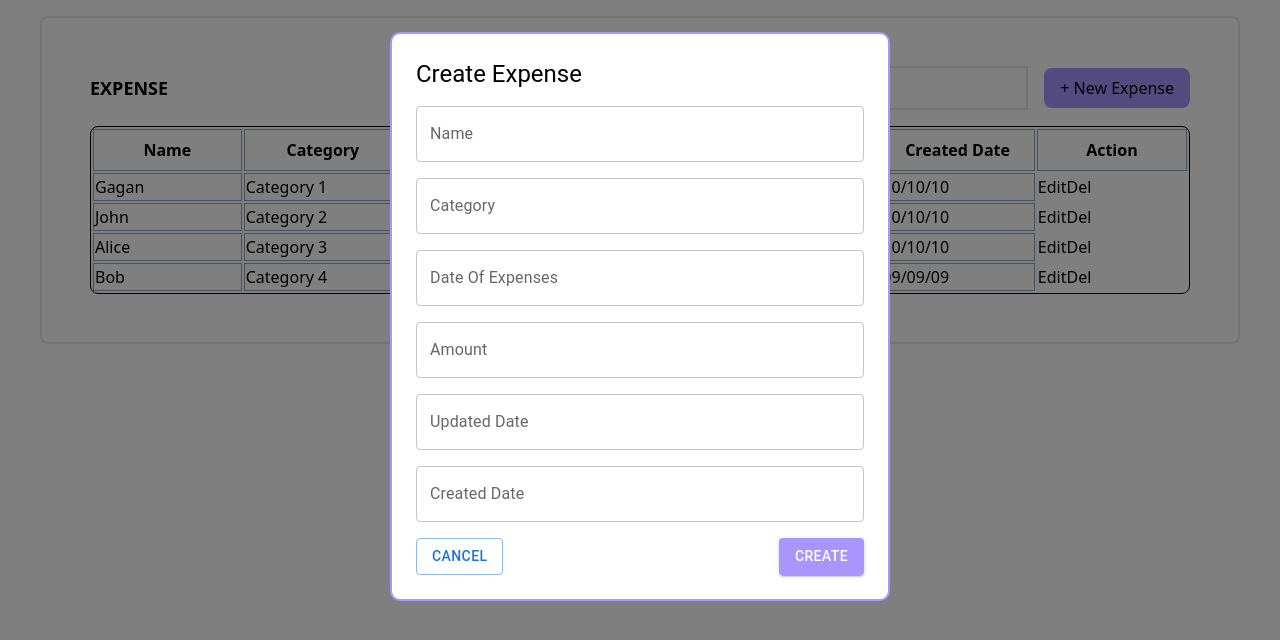
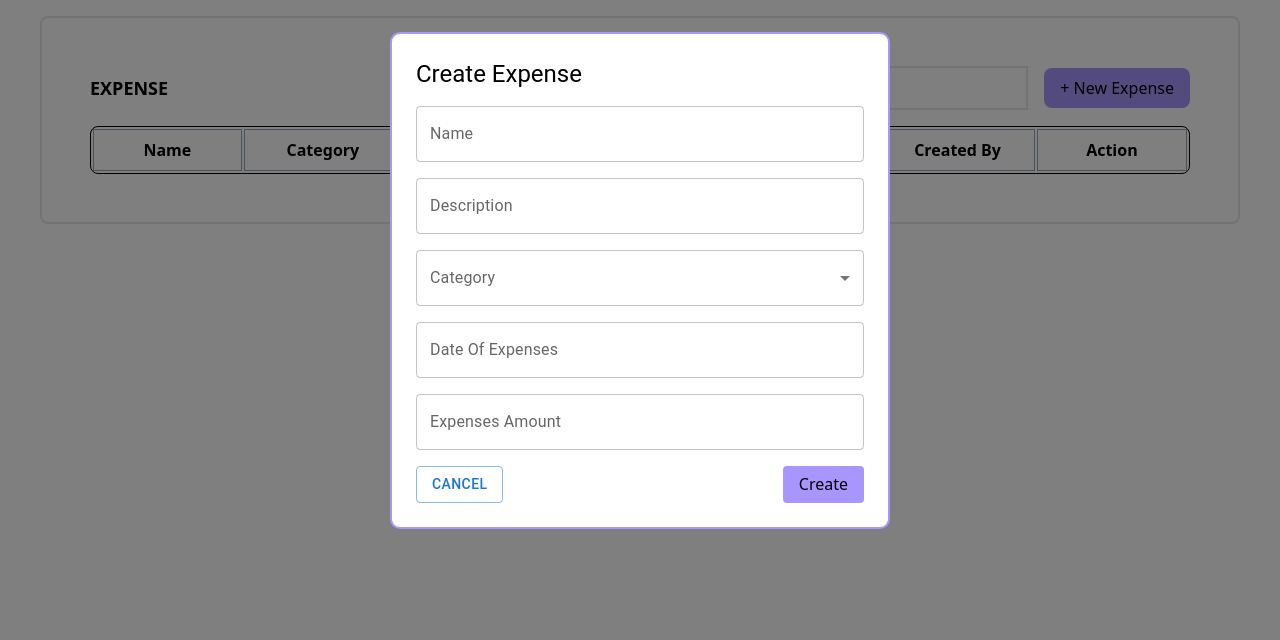
Before and after one commit to Gaganprasadbg/assignment, a Next.js app: page /expenses in a window 1280 px wide. Both pictures are taken after typing "Sample", "Sample" into the empty fields and a click on the button "+ New Expense". Shown: the top 640 px of the page. Built offline with nearby package versions, Linux system fonts and the light colour scheme.

Commit message:
functionality
functionality

```diff
--- a/package.json
+++ b/package.json
@@ -14,7 +14,9 @@
     "@mui/icons-material": "^5.14.14",
     "@mui/material": "^5.14.14",
     "@mui/styled-engine-sc": "^6.0.0-alpha.2",
+    "@mui/x-date-pickers": "^6.16.2",
     "bootstrap": "^5.3.2",
+    "dayjs": "^1.11.10",
     "next": "13.5.5",
     "react": "^18",
     "react-dom": "^18",
--- a/src/components/CreatExpensev/index.tsx
+++ b/src/components/CreatExpensev/index.tsx
@@ -1,34 +1,89 @@
-import React, { useState } from 'react';
-import { Modal, Box, TextField, Button, Typography } from '@mui/material';
+import React, { useEffect, useState } from 'react';
+import {
+  Modal,
+  Box,
+  TextField,
+  Button,
+  Typography,
+  MenuItem,
+} from '@mui/material';
+import dayjs from 'dayjs';
+import { DemoContainer } from '@mui/x-date-pickers/internals/demo';
+import { AdapterDayjs } from '@mui/x-date-pickers/AdapterDayjs';
+import { LocalizationProvider } from '@mui/x-date-pickers/LocalizationProvider';
+import { DatePicker } from '@mui/x-date-pickers/DatePicker';
+import { useExpense } from '@/utilities/expensesContext';
 
 type ExpenseProps = {
   open: boolean;
   onClose: () => void;
 };
+const initialExpense = {
+  name: '',
+  description: '',
+  category: '',
+  dateOfExpenses: "",
+  expensesAmount: '',
+};
 
 function CreateExpense(props: ExpenseProps) {
-  const [close, setSetclose] = useState(false);
-  const [category, setCategory] = useState('');
-  const [dateOfExpenses, setDateOfExpenses] = useState('');
-  const [amount, setAmount] = useState('');
-  const [updatedDate, setUpdatedDate] = useState('');
-  const [createdDate, setCreatedDate] = useState('');
+  const [expense, setExpense] = useState({
+    name: '',
+    description: '',
+    category: '',
+    dateOfExpenses: "",
+    expensesAmount: '',
+  });
+const {setExpenses ,editExpenseData,editEnable,editIndex,expenses,setEditEnable}=useExpense();
+
+  const handleDateChange = (date:any) => {
+    setExpense((prev) => ({
+      ...prev,
+      dateOfExpenses: date,
+    }));
+  };
+
+  const handelOnChange = (e: any) => {
+    setExpense((prev) => ({
+      ...prev,
+      [e.target.name]: e.target.value,
+    }));
+  };
+
+  useEffect(()=>{
+    setExpense(editExpenseData)
+  },[editExpenseData])
 
   const handleCreate = () => {
+    const currentDate = new Date();
+   const formattedDate = currentDate.toISOString().slice(0, 10);
 
-
-  };
-  const handleCancel = () => {
-    // Close the modal when the "Cancel" button is clicked
+   const updatedExpense = { ...expense, updatedDate: formattedDate };
+    setExpenses((prev:any)=>[...prev,updatedExpense])
+    setExpense(initialExpense)
     props.onClose();
   };
 
+  const handleCancel = () => {
+    props.onClose();
+  };
+
+  const handelUpDate=()=>{
+    const currentDate = new Date();
+    const formattedDate = currentDate.toISOString().slice(0, 10);
+    const EdeitedData=[...expenses]
+     EdeitedData[editIndex]={ ...expense, updatedDate: formattedDate }
+     setExpenses(EdeitedData)
+     props.onClose();
+     setExpense(initialExpense)
+     setEditEnable(false)
+  }
   return (
-    <div >
- <Modal open={props.open} onClose={props.onClose} >
+    <div>
+      <Modal open={props.open} onClose={props.onClose}>
         <Box
           sx={{
-          width: 500,
+            maxWidth: 500,
             backgroundColor: '#fff',
             m: 'auto',
             mt: 4,
@@ -40,61 +95,73 @@ function CreateExpense(props: ExpenseProps) {
           <Typography variant="h5" sx={{ marginBottom: 2 }}>
             Create Expense
           </Typography>
+
           <TextField
             label="Name"
             fullWidth
-
-
+            name="name"
+            value={expense?.name}
+            onChange={handelOnChange}
             sx={{ marginBottom: 2 }}
+          />
+          <TextField
+            label="Description"
+            fullWidth
+            value={expense?.description}
+            onChange={handelOnChange}
+            sx={{ marginBottom: 2 }}
+            name="description"
+            inputProps={{ maxLength: 140 }}
           />
           <TextField
             label="Category"
             fullWidth
-          value={category}
-          onChange={(e) => setCategory(e.target.value)}
+            value={expense?.category}
+            onChange={handelOnChange}
             sx={{ marginBottom: 2 }}
+            select
+            name="category"
+          >
+            <MenuItem value="Health">Health</MenuItem>
+            <MenuItem value="Electronics">Electronics</MenuItem>
+            <MenuItem value="Travel">Travel</MenuItem>
+            <MenuItem value="Education">Education</MenuItem>
+            <MenuItem value="Others">Others</MenuItem>
+          </TextField>
+
+          <LocalizationProvider dateAdapter={AdapterDayjs} >
+            <DatePicker
+              label="Date Of Expenses"
+
+              value={expense?.dateOfExpenses}
+              onChange={handleDateChange}
+              sx={{ marginBottom: 2, width: '100%' }}
             />
+          </LocalizationProvider>
+
           <TextField
-          label="Date Of Expenses"
+            label="Expenses Amount"
             fullWidth
-          value={dateOfExpenses}
-          onChange={(e) => setDateOfExpenses(e.target.value)}
+            type="number"
+            value={expense?.expensesAmount}
+            onChange={handelOnChange}
             sx={{ marginBottom: 2 }}
+            name="expensesAmount"
           />
-        <TextField
-          label="Amount"
-          fullWidth
-          value={amount}
-          onChange={(e) => setAmount(e.target.value)}
-          sx={{ marginBottom: 2 }}
-        />
-        <TextField
-          label="Updated Date"
-          fullWidth
-          value={updatedDate}
-          onChange={(e) => setUpdatedDate(e.target.value)}
-          sx={{ marginBottom: 2 }}
-        />
-        <TextField
-          label="Created Date"
-          fullWidth
-          value={createdDate}
-          onChange={(e) => setCreatedDate(e.target.value)}
-          sx={{ marginBottom: 2 }}
-        />
-        <div className='flex justify-between'>
-        <Button variant="outlined"sx={{ marginRight: 2 }} onClick={handleCancel}>
+
+          <div className="flex justify-between">
+            <Button variant="outlined" sx={{ marginRight: 2 }} onClick={handleCancel}>
               Cancel
             </Button>
-        <Button variant="contained" sx={{backgroundColor:"#a895fd"}} onClick={handleCreate}>
+          {editEnable ?    <button className="px-4 rounded" style={{ backgroundColor: '#a895fd' }} onClick={handelUpDate} >
+              Update
+            </button>:<button className="px-4 rounded" style={{ backgroundColor: '#a895fd' }} onClick={handleCreate}>
               Create
-        </Button>
+            </button>}
           </div>
-
         </Box>
       </Modal>
     </div>
-
   );
 }
 
--- a/src/pages/_app.tsx
+++ b/src/pages/_app.tsx
@@ -1,6 +1,12 @@
 import '@/styles/globals.css'
+import { ExpenseContextProvider } from '@/utilities/expensesContext'
 import type { AppProps } from 'next/app'
 
 export default function App({ Component, pageProps }: AppProps) {
-  return <Component {...pageProps} />
+  return (
+    <ExpenseContextProvider>
+      <Component {...pageProps} />
+    </ExpenseContextProvider>
+    )
+
 }
--- a/src/pages/expenses/index.tsx
+++ b/src/pages/expenses/index.tsx
@@ -1,9 +1,15 @@
 import CreateExpense from '@/components/CreatExpensev'
 import React, { useState } from 'react'
+import DeleteIcon from '@mui/icons-material/Delete';
+import DriveFileRenameOutlineIcon from '@mui/icons-material/DriveFileRenameOutline';
+import { useExpense } from '@/utilities/expensesContext';
+import dayjs from 'dayjs';
 
 const Expenses = () => {
   const [modalOpen,setIsModalOpen]=useState(false)
- const [close,setClose]=useState(false)
+  const [close,setClose]=useState(false)
+  const {expenses,setEditExpenses,setEditEnable,setEditIndex,setExpenses}=useExpense()
+
 
   const handelExpensiveModal=()=>{
     setIsModalOpen(true)
@@ -11,48 +17,26 @@ const Expenses = () => {
   const handleCloseModal = () => {
     setIsModalOpen(false);
   };
-  const tableData = [
-    {
-      Name: "Gagan",
-      Category: "Category 1",
-      DateOfExpenses: "12/12/12",
-      Amount: "108",
-      UpdatedDate: "12/12/12",
-      CreatedDate: "10/10/10",
-    },
-    {
-      Name: "John",
-      Category: "Category 2",
-      DateOfExpenses: "12/12/12",
-      Amount: "108",
-      UpdatedDate: "12/12/12",
-      CreatedDate: "10/10/10",
-    },
 
-    {
-      Name: "Alice",
-      Category: "Category 3",
-      DateOfExpenses: "11/11/11",
-      Amount: "$50",
-      UpdatedDate: "12/12/12",
-      CreatedDate: "10/10/10",
-    },
-    {
-      Name: "Bob",
-      Category: "Category 4",
-      DateOfExpenses: "10/10/10",
-      Amount: "$75",
-      UpdatedDate: "11/11/11",
-      CreatedDate: "09/09/09",
-    },
-    // Add as many objects as needed
-  ];
+const handelEdit=(item:any,index:number)=>{
+  setIsModalOpen(true);
+ const data =[...expenses]
+ const editData=data[index]
+ setEditExpenses(editData)
+ setEditEnable(true)
+ setEditIndex(index)
+}
+const handelDelete=(index:number)=>{
+  const DeleteData=[...expenses]
+  const deletedData=DeleteData.splice(index,0)
+  setExpenses(deletedData);
+}
 
   return (
     <>
       <div className='mx-auto' style={{margin:"0 auto", maxWidth:"1200px"}}>
         <div className='p-12 border-2 border-solid mt-4 rounded-lg'>
-        <div className='flex justify-between'>
+        <div className='flex justify-between flex-wrap'>
             <h1 className='font-bold text-lg py-2'>EXPENSE</h1>
             <div >
                 <input className='mx-4 p-2 border-2 border-solid' type="text" placeholder='Filter By Date' />
@@ -62,7 +46,7 @@ const Expenses = () => {
 
             </div>
         </div>
-        <div className='min-w-full  mt-4 overflow-x-auto'>
+        <div className='min-w-full  mt-4 overflow-x-auto lg:overflow-x-hidden'>
   <table className='border border-black rounded-lg table-fixed md:table-fixed  border-separate'>
     <thead className='border-2 border-solid rounded-lg' >
       <tr>
@@ -71,24 +55,23 @@ const Expenses = () => {
         <th className='px-2 w-[200px] py-2 border border-slate-400'>Date Of Expenses</th>
         <th className='px-2 w-[200px] py-2 border border-slate-400'>Amount</th>
         <th className='px-2 w-[200px] py-2 border border-slate-400'>Updated Date</th>
-        <th className='px-2 w-[200px] py-2 border border-slate-400'>Created Date</th>
+        <th className='px-2 w-[200px] py-2 border border-slate-400'>Created By</th>
         <th className='px-2 w-[200px] py-2 border border-slate-400'>Action</th>
       </tr>
     </thead>
     <tbody>
-
-        {tableData?.map((item,index)=>{
+      {expenses.length>0 && expenses?.map((item:any,index:number)=>{
           return(
-           <tr className='border-collapse border-2 border-solid'>
-             <td className='border border-slate-400' >{item.Name}</td>
-             <td className='border border-slate-400' >{item.Category}</td>
-             <td className='border border-slate-400' >{item.DateOfExpenses}</td>
-             <td className='border border-slate-400' >{item.Amount}</td>
-             <td className='border border-slate-400' >{item.UpdatedDate}</td>
-             <td className='border border-slate-400' >{item.CreatedDate}</td>
-              <td>
-               <button>Edit</button>
-                <button>Del</button>
+           <tr className='border-collapse border-2 border-solid hover:bg-[#d8d6e3]' key={index}>
+             <td className='border-b  border-slate-400' >{item.name}</td>
+             <td className='border-b border-l border-slate-400' >{item.category}</td>
+             <td className='border-b  border-l border-slate-400' >{item?.dateOfExpenses ? dayjs(item.dateOfExpenses).format('YYYY-MM-DD') : ''}</td>
+             <td className='border-b border-l border-slate-400' >{item.expensesAmount}</td>
+             <td className='border-b  border-l border-slate-400' >{item.updatedDate}</td>
+             <td className='border-b  border-l border-slate-400' >{item.CreatedBy}</td>
+              <td  className='border-b border-l border-slate-400'>
+               <button className='mr-4' onClick={()=>handelEdit(item,index)} ><DriveFileRenameOutlineIcon sx={{color:"#a895fd", fontSize:"50px"}} /></button>
+                <button onClick={()=>handelDelete(index)}><DeleteIcon sx={{ fontSize:"50px"}}/></button>
               </td>
 
 
@@ -96,11 +79,12 @@ const Expenses = () => {
           )
         })}
 
+
     </tbody>
   </table>
 </div>
 <div>
-<CreateExpense open={modalOpen} onClose={handleCloseModal} />
+<CreateExpense open={modalOpen} onClose={handleCloseModal}    />
 </div>
 
         </div>
--- a/src/pages/login/index.tsx
+++ b/src/pages/login/index.tsx
@@ -1,5 +1,4 @@
 import React, { useState } from 'react';
-
 import { useRouter } from 'next/router';
 
 const Login = () => {
@@ -27,7 +26,6 @@ const handleLogin=()=>{
       <div className="flex flex-col justify-center items-center rounded-lg border-2 border-solid  w-[400px] gap-4 py-12 px-5  m-6" style={{backgroundColor:"rgba(255, 255, 255, 0.1)"}}>
         <div className="flex flex-col w-full flex-auto max-w-lg gap-2">
             <div className='text-center'>
-
             </div>
           <label htmlFor="email">Email</label>
           <input
--- /dev/null
+++ b/src/utilities/expensesContext.tsx
@@ -0,0 +1,21 @@
+import React from 'react'
+import { useContext,createContext,useState } from 'react'
+
+const ExpenseContext = createContext<any | null>(null);
+
+export const ExpenseContextProvider=({children}:any)=>{
+
+    const [expenses, setExpenses] = useState([]);
+    const [editExpenseData,setEditExpenses]=useState()
+    const [editEnable,setEditEnable]=useState(false)
+    const [editIndex,setEditIndex]=useState()
+
+    return(
+        <ExpenseContext.Provider value={{setExpenses,expenses,setEditExpenses,editExpenseData,setEditEnable,editEnable,setEditIndex,editIndex}}>
+            {children}
+        </ExpenseContext.Provider>
+    )
+}
+export const useExpense=()=>{
+  return  useContext(ExpenseContext)
+}
```
Also changed, not shown: 1 other file (tests, documents, lock files or other folders). Lines whose indentation alone changed are shown as unchanged.
